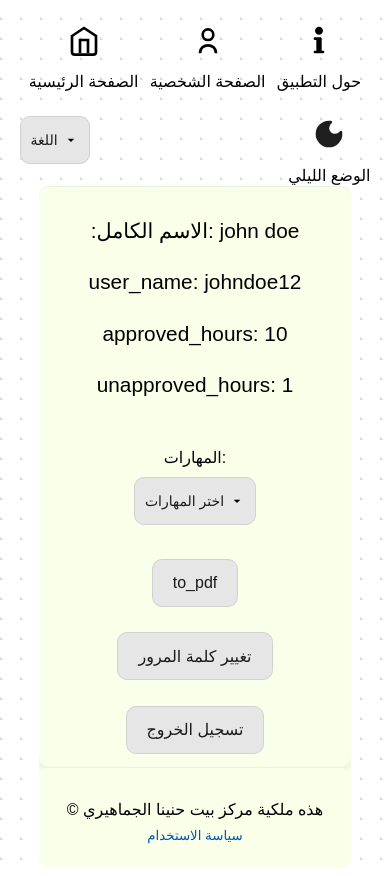
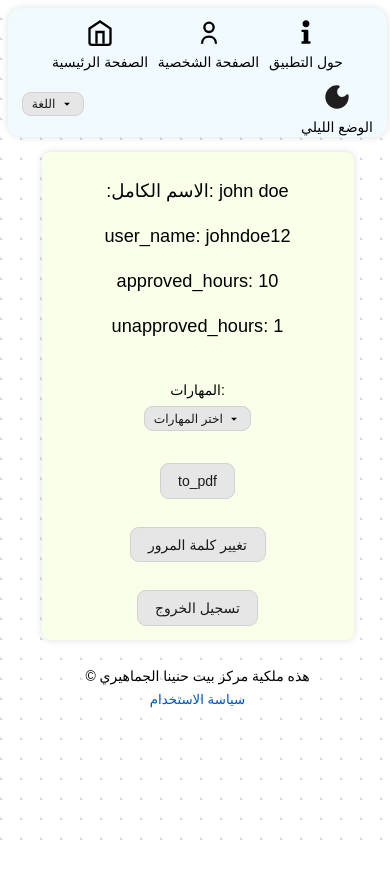
Before and after one commit to mohammadabk2/Beit-Hanina-Community-Center-Vol-App, a React (Create React App) app in the folder client/: page /personal-area-vol in a window 390 px wide. After the commit the page ends 844 px from the top, so only its background shows below. Built offline with nearby package versions, Linux system fonts and the light colour scheme.

Commit message:
Adds darkmode to background colors, adjusts and improves alot of the scaling and sizing of containers in the app

```diff
--- a/client/src/App.css
+++ b/client/src/App.css
@@ -3,6 +3,7 @@
 /*Sets font-family */
 body {
   font-family: sans-serif;
+  color: var(--text);
 }
 
 /*Adds background transition to all classes for dark/light mode*/
@@ -64,7 +65,6 @@ button {
   border-radius: 0.625rem;
   background-color: var(--box-background-color);
   max-width: 34.5625rem;
-  overflow-y: auto;
 }
 
 /*Organizes containers in column when combined with flex-box class */
@@ -108,14 +108,18 @@ button {
 
 /*Navigation button styles */
 .navigation-button-image {
-  width: 2rem;
-  margin: 1rem;
+  width: 2em;
+  margin: 0.2rem 0rem 0.6rem 0rem;
   cursor: pointer;
 }
 
 /*Styling for navigation box*/
 .navigation-box {
   width: 90vw;
+  background-color: var(--bottom-scroll-box);
+  border-radius: 1rem;
+  margin-bottom: 1rem;
+  padding: 0.5rem 1rem 0.1rem 1rem;
 }
 
 /*Drop down button image */
@@ -145,10 +149,7 @@ button {
 body {
   background-color: #07071a;
   opacity: 1;
-  background: linear-gradient(135deg, #8787d4 0%, transparent 0%) -10px 0/ 20px 20px,
-  linear-gradient(225deg, #dfe0ff56 0%, transparent 0%) -10px 0/ 20px 20px,
-  linear-gradient(315deg, #c1c4ff1c 0%, transparent 0%) 0px 0/ 20px 20px,
-  linear-gradient(45deg, #3b548a33 10%, #ffffff4b 10%) 0px 0/ 20px 20px;
+  background: linear-gradient(45deg, var(--bg-shapes) 10%, var(--bg-surface) 10%) 0px 0/ 20px 20px;
 }
 
 /*Dropdown menu classes for styling */
@@ -223,7 +224,7 @@ input:focus, textarea:focus{
   border-radius: 4rem;
   background-color: var(--skills-background);
   text-align: center;
-  margin: 1rem 0.5rem 1rem 0.5rem;
+  margin: 0.5rem 0.5rem 0.5rem 0.5rem;
   height: 1.5rem;
 }
 
@@ -244,6 +245,7 @@ input:focus, textarea:focus{
 .event-box-content-middle {
   justify-content: space-between;
   width: 80%;
+  flex-wrap: nowrap;
 }
 
 .event-box-content-top {
@@ -529,37 +531,34 @@ input:focus, textarea:focus{
 /* Add more styles as needed for skills, specific columns, etc. */
 
 /*media query for mobile screen sizes */
-@media (max-width: 767px) {
+@media (max-width: 550px) {
   .event-box-content-bottom,
   .event-box-content-middle {
     width: 85%;
   }
 
-  .event-box-image {
-    width: 12rem;
+  .bottom-scroll-box1 {
+    height: 60vh;
   }
 
-  .button {
-    margin: 0.8em;
-    height: 3rem;
-  }
-
-  .scroll-box1 {
-    max-width: 45rem;
-  }
-
-  .bottom-scroll-box1 {
-    height: 30rem;
+  html {
+    font-size: 14px;
   }
 }
 
 /*for even smaller sizes*/
-@media (max-width: 590px) {
+@media (max-width: 310px) {
   .event-box-content-middle {
     justify-content: center;
   }
+
+  .event-box-content-middle {
+    flex-wrap: wrap;
+    flex-direction: column;
+  }
 }
 
+/* Right To Left for Arabic */
 html[lang="ar"] input[type="text"],
 html[lang="ar"] input[type="password"],
 html[lang="ar"] input[type="email"],
--- a/client/src/components/EventItem.js
+++ b/client/src/components/EventItem.js
@@ -65,7 +65,7 @@ const EventItem = ({ name, className, style, req, type, count, size, eventLocati
         </div>
         <div className="flex-box flex-column">
           <div>{tskill("skills")}:</div>
-          <div className="flex-box">
+          <div className="flex-box wrap-reverse">
             {req.map((item, index) => (
               <div key={index} className="skills">
                 {item}
--- a/client/src/components/layout/CopyRight.js
+++ b/client/src/components/layout/CopyRight.js
@@ -16,7 +16,7 @@ const CopyRight = () => {
 
   return (
     <>
-      <div className="general-box flex-box flex-column basic-box-padding">
+      <div className="flex-box flex-column basic-box-padding">
         <div className="basic-item-padding">&copy; {t("owner")}</div>
         <DynamicButton className="link-button" text={t("privacy")} onClick={ulaRedirect} />
       </div>
--- a/client/src/components/layout/NavigationBar.js
+++ b/client/src/components/layout/NavigationBar.js
@@ -50,7 +50,7 @@ const NavigationBar = ({ dontShowPageButtons }) => {
   };
 
   return (
-    <div className="flex-box navigation-box wrap-reverse flex-box-gap">
+    <div className="flex-box navigation-box wrap-reverse flex-box-gap smooth-shadow-box">
       <div onClick={goToAbout} className="flex-box flex-column">
         <img
           className="navigation-button-image"
--- a/client/src/global.css
+++ b/client/src/global.css
@@ -26,6 +26,9 @@
   /* --primary-orange: #ffd699;
   --primary-blue: #e3f2fd;
   --primary-green: #e8f5e9; */
+  --text: #000000;
+  --bg-shapes: #3b548a33;
+  --bg-surface: #ffffff4b;
 
   --body-color: #ffffff;
   --box-background-color: #f9ffe9;
@@ -48,8 +51,8 @@
   --button-text: #1b1b1b;
   --button-border: #d1d1d1;
 
-  --top-scroll-box: #f0faff98;
-  --bottom-scroll-box: #f0faff98;
+  --top-scroll-box: #f0faff;
+  --bottom-scroll-box: #f0faff;
 
   --even-row-table: #f9fbe7;
   --odd-row-table: #ffffff;
@@ -57,12 +60,16 @@
 }
 
 html[data-theme="dark"] {
-  --box-background-color: #333336;
+  --text: #ffffff;
+  --bg-shapes: #474747;
+  --bg-surface: #272727;
+
+  --box-background-color: #48484d;
   --drop-down-text-color: #000000;
   --general-shadow: #0000002c;
   --body-color: #333336;
-  --bottom-scroll-box: #292930;
-  --top-scroll-box: #292930;
+  --bottom-scroll-box: #3a3a41;
+  --top-scroll-box: #3a3a41;
   --line-break: #9e9e9e;
   --input-focus: #3498db;
   --input-border: #555555;
--- a/client/src/pages/PersonalAreaPage/PersonalAreaAdmin.js
+++ b/client/src/pages/PersonalAreaPage/PersonalAreaAdmin.js
@@ -127,9 +127,8 @@ const PersonalArea = () => {
             <ManageAccountBox />
           </div>
         </div>
-
-        <CopyRight />
       </div>
+      <CopyRight />
     </div>
   );
 };
--- a/client/src/pages/PersonalAreaPage/PersonalAreaOrganizer.js
+++ b/client/src/pages/PersonalAreaPage/PersonalAreaOrganizer.js
@@ -53,9 +53,8 @@ const PersonalArea = () => {
 
           <ManageAccountBox />
         </div>
-
-        <CopyRight />
       </div>
+      <CopyRight />
     </div>
   );
 };
--- a/client/src/pages/PersonalAreaPage/PersonalAreaVolunteer.js
+++ b/client/src/pages/PersonalAreaPage/PersonalAreaVolunteer.js
@@ -72,9 +72,8 @@ const PersonalArea = () => {
 
           <ManageAccountBox />
         </div>
-
-        <CopyRight />
       </div>
+      <CopyRight />
     </div>
   );
 };
```
